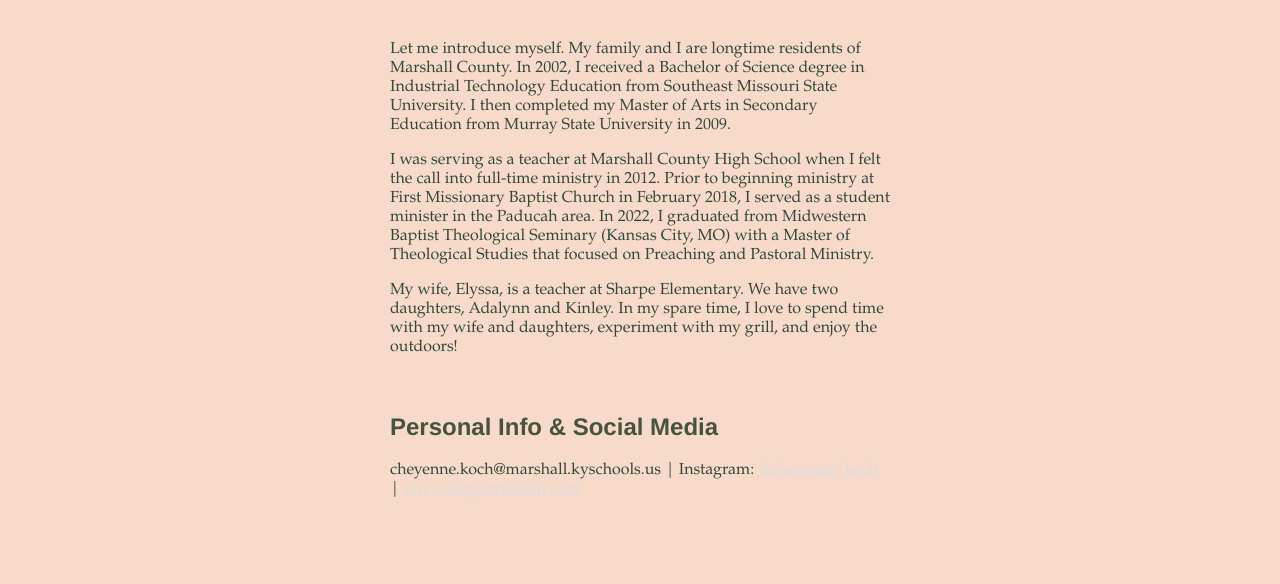
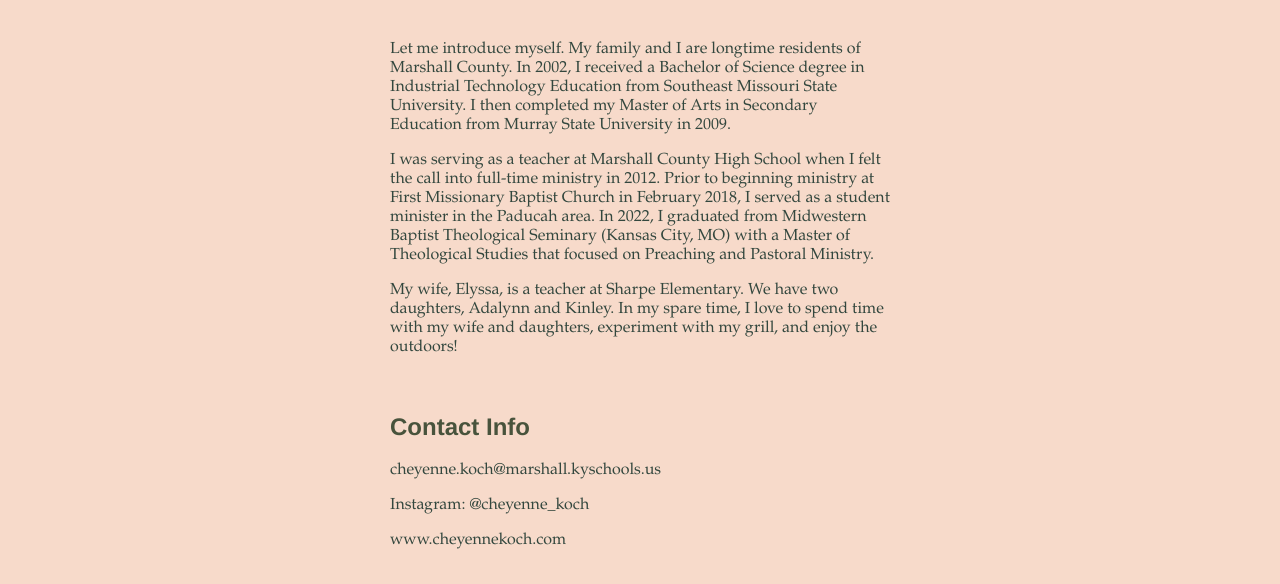
Before and after one commit to cheyennekoch/website, a plain HTML site: page about.html in a window 1280 px wide. Shown: the part 429-1013 px from the top of the page. Before the commit the page ends 962 px from the top, so only its background shows below. Drawn offline with Linux system fonts and the light colour scheme.

Commit message:
Update about.html
email, Instagram, website

```diff
--- a/about.html
+++ b/about.html
@@ -82,7 +82,9 @@
 <p>My wife, Elyssa, is a teacher at Sharpe Elementary. We have two daughters, Adalynn and Kinley. In my spare time, I love to spend time with my wife and daughters, experiment with my grill, and enjoy the outdoors!</p>
   </article>
   <article>
-      <h2>Personal Info & Social Media</h2>
-      <p>cheyenne.koch@marshall.kyschools.us | Instagram: <a href="https://www.instagram.com/cheyenne_koch/" target="_blank">@cheyenne_koch</a> | <a href="https://www.cheyennekoch.com" target="_blank">www.cheyennekoch.com</a></p>
+      <h2>Contact Info</h2>
+      <p>cheyenne.koch@marshall.kyschools.us</p>
+      <p>Instagram: @cheyenne_koch</p>
+      <p>www.cheyennekoch.com</p>
     </article>
 </body>
```
